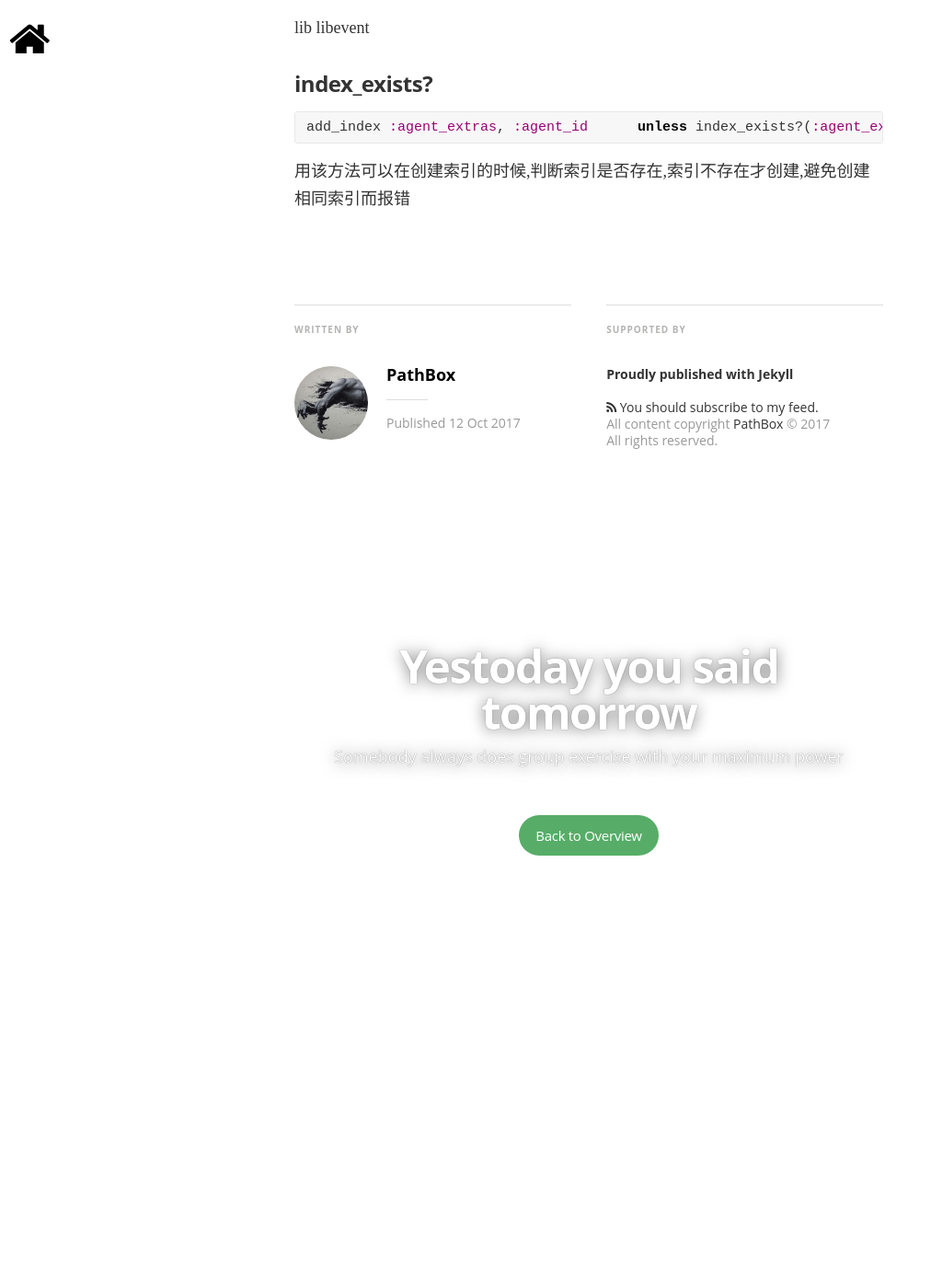
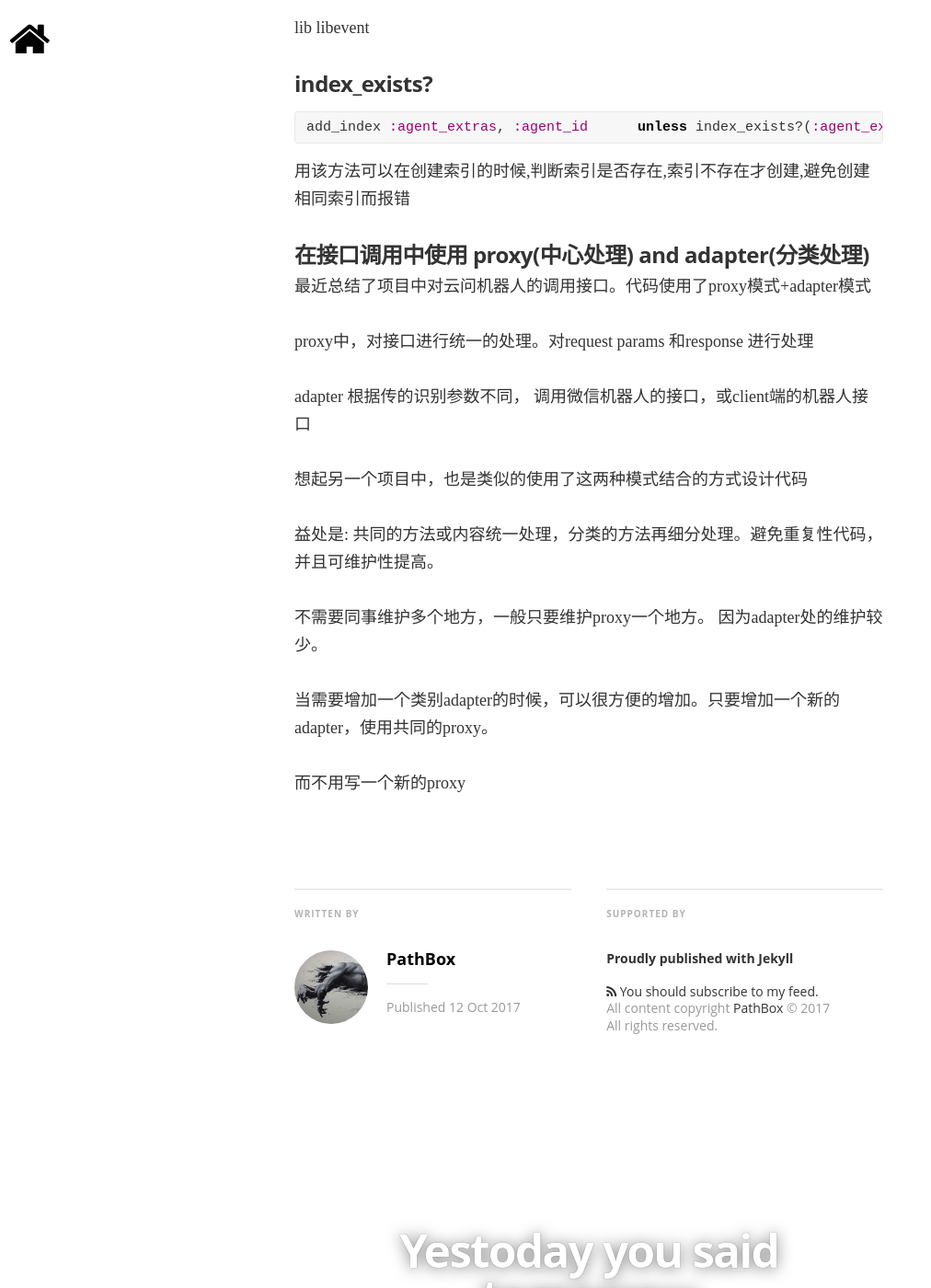
Before and after one commit to pathbox/pathbox.github.io, a Jekyll site: the page built from _posts/2017-10-13-work-summary-in-Udesk-nine.md, in a window 1280 px wide and 1400 px high, scrolled down 2790 px. Shown: the whole window at 92% size, without its empty margins (0-1012 px from the left). Built offline with Jekyll 4.4.1, drawn with Linux system fonts in a browser that asks for light colours; nearby versions of some CDN libraries; some web fonts are replaced; comment, search, counter and statistics services are not loaded; before the commit the page ends 3810 px from its top, so only the background shows below that.

Commit message:
在接口调用中使用 proxy(中心处理) and adapter(分类处理)

````diff
--- a/_posts/2017-10-13-work-summary-in-Udesk-nine.md
+++ b/_posts/2017-10-13-work-summary-in-Udesk-nine.md
@@ -79,3 +79,20 @@ add_index :agent_extras, :agent_id	unless index_exists?(:agent_extras, :agent_id
 ```
 
 用该方法可以在创建索引的时候,判断索引是否存在,索引不存在才创建,避免创建相同索引而报错
+
+##### 在接口调用中使用 proxy(中心处理) and adapter(分类处理)
+最近总结了项目中对云问机器人的调用接口。代码使用了proxy模式+adapter模式
+
+proxy中，对接口进行统一的处理。对request params 和response 进行处理
+
+adapter 根据传的识别参数不同， 调用微信机器人的接口，或client端的机器人接口
+
+想起另一个项目中，也是类似的使用了这两种模式结合的方式设计代码
+
+益处是:  共同的方法或内容统一处理，分类的方法再细分处理。避免重复性代码，并且可维护性提高。
+
+不需要同事维护多个地方，一般只要维护proxy一个地方。 因为adapter处的维护较少。
+
+当需要增加一个类别adapter的时候，可以很方便的增加。只要增加一个新的adapter，使用共同的proxy。
+
+而不用写一个新的proxy
````
